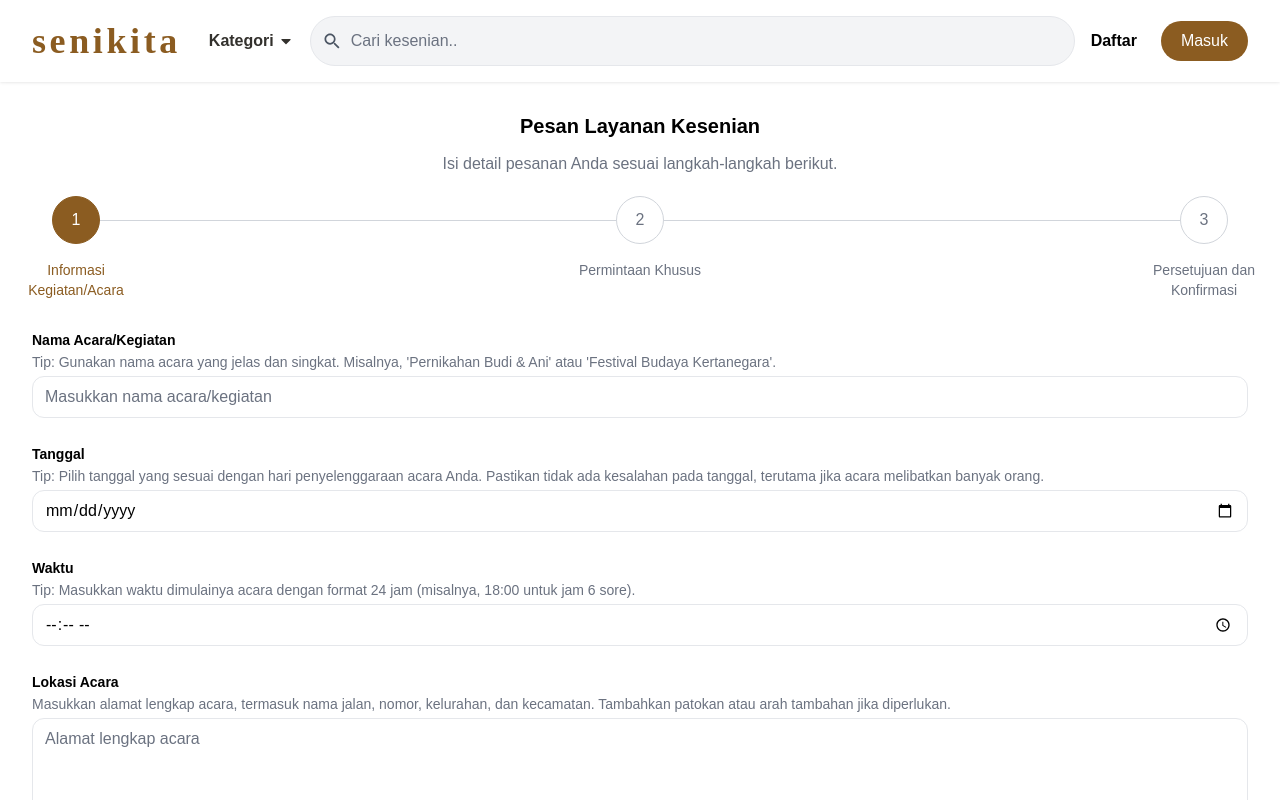
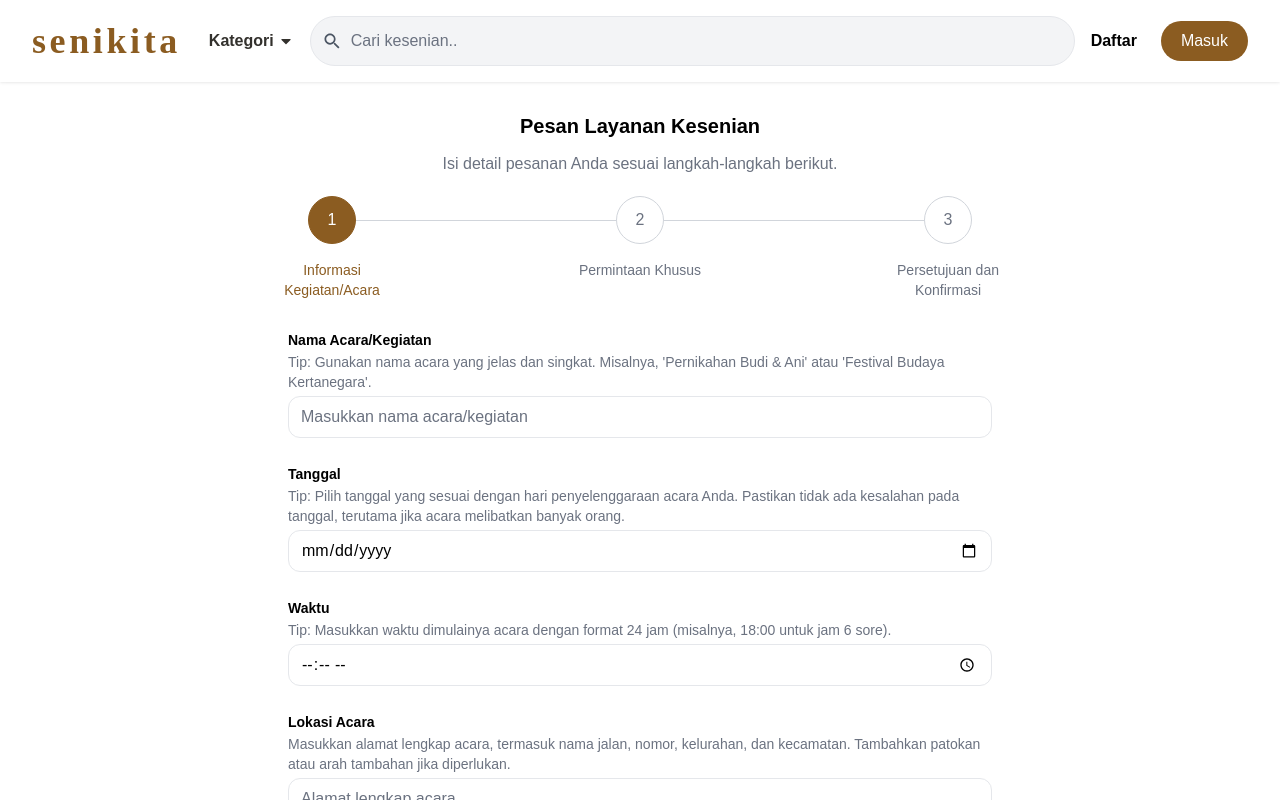
Before and after one commit to taliyameyswara/senikita-fe, a React (Vite) app: page /serviceorder in a window 1280 px wide. Shown: the top 800 px of the page. Built offline with nearby package versions, Linux system fonts and the light colour scheme.

Commit message:
🐞 fix: fix service order

```diff
--- a/src/pages/form/ServiceOrder.jsx
+++ b/src/pages/form/ServiceOrder.jsx
@@ -65,7 +65,7 @@ const ServiceOrder = () => {
   return (
     <div className="">
       <Navbar />
-      <div className="container mx-auto p-8">
+      <div className="container mx-auto p-8  lg:w-[60%] w-full">
         <Stepper
           steps={steps}
           currentStep={currentStep}
@@ -92,7 +92,6 @@ const ServiceOrder = () => {
                 value={formData.eventName}
                 onChange={handleInputChange}
               />
-              {/* <div className="grid md:grid-cols-2 gap-4"> */}
               <TextInput
                 type="date"
                 label={
```
